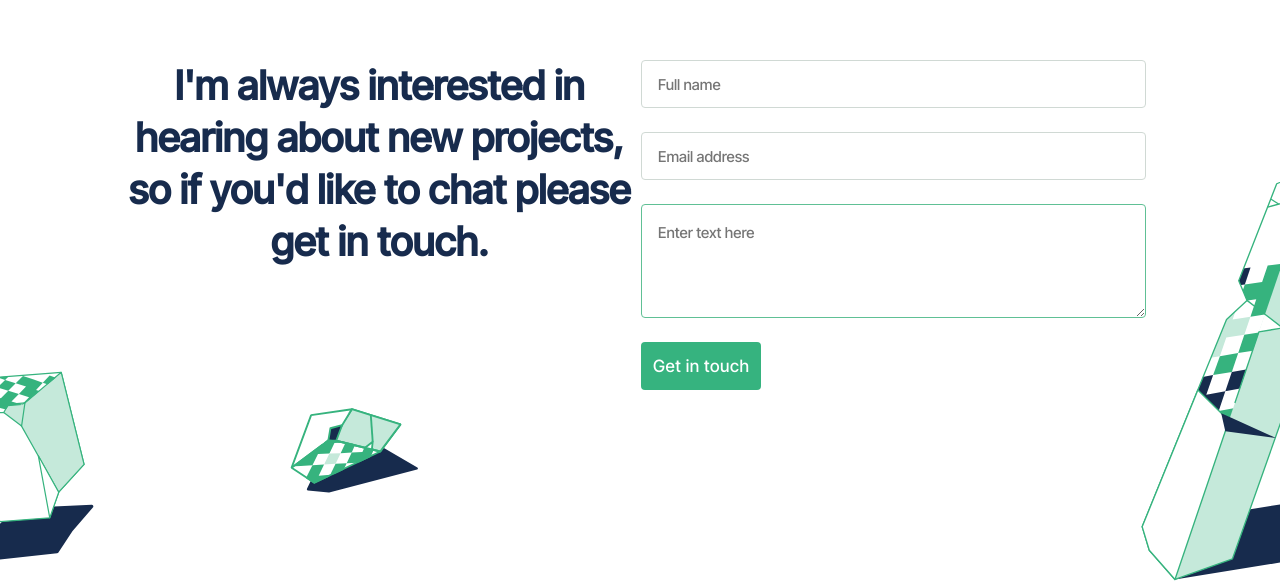
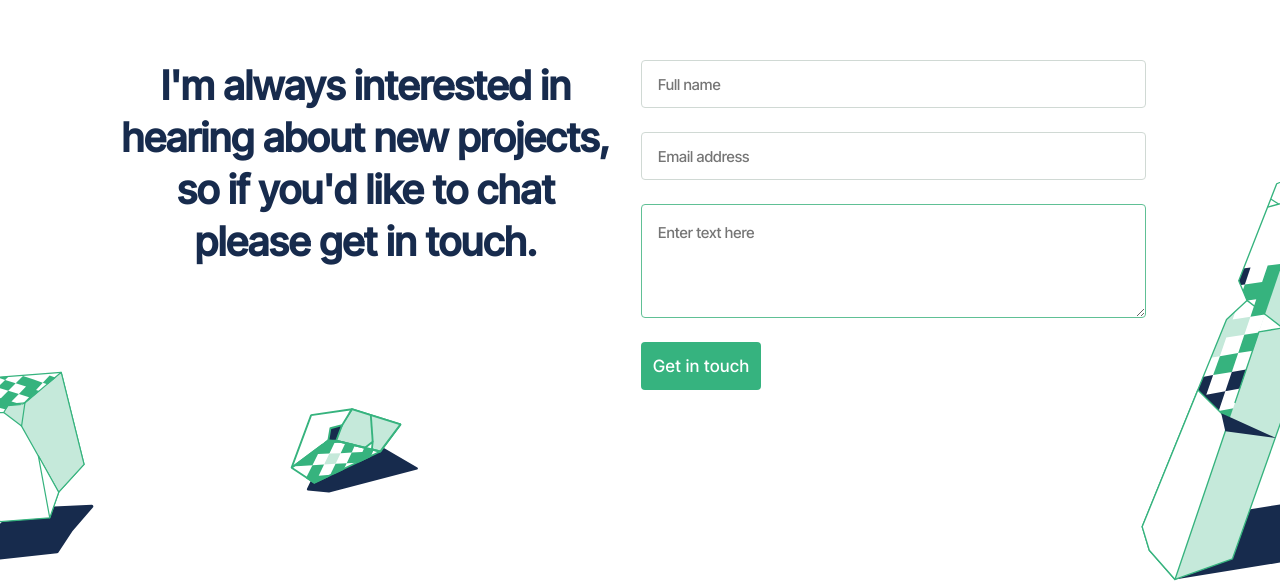
Before and after one commit to ijosue16/Mobile-portofolio, a website: page index.html in a window 1280 px wide. Shown: the part 3180-3765 px from the top of the page. Drawn offline with Linux system fonts and the light colour scheme.

Commit message:
removed comments in styles.css

```diff
--- a/styles.css
+++ b/styles.css
@@ -335,7 +335,7 @@ h3 {
   line-height: 52px;
   text-align: center;
   color: #172b4d;
-  /* max-width: 100%; */
+max-width: 95%;
 }
 
 .form {
```
